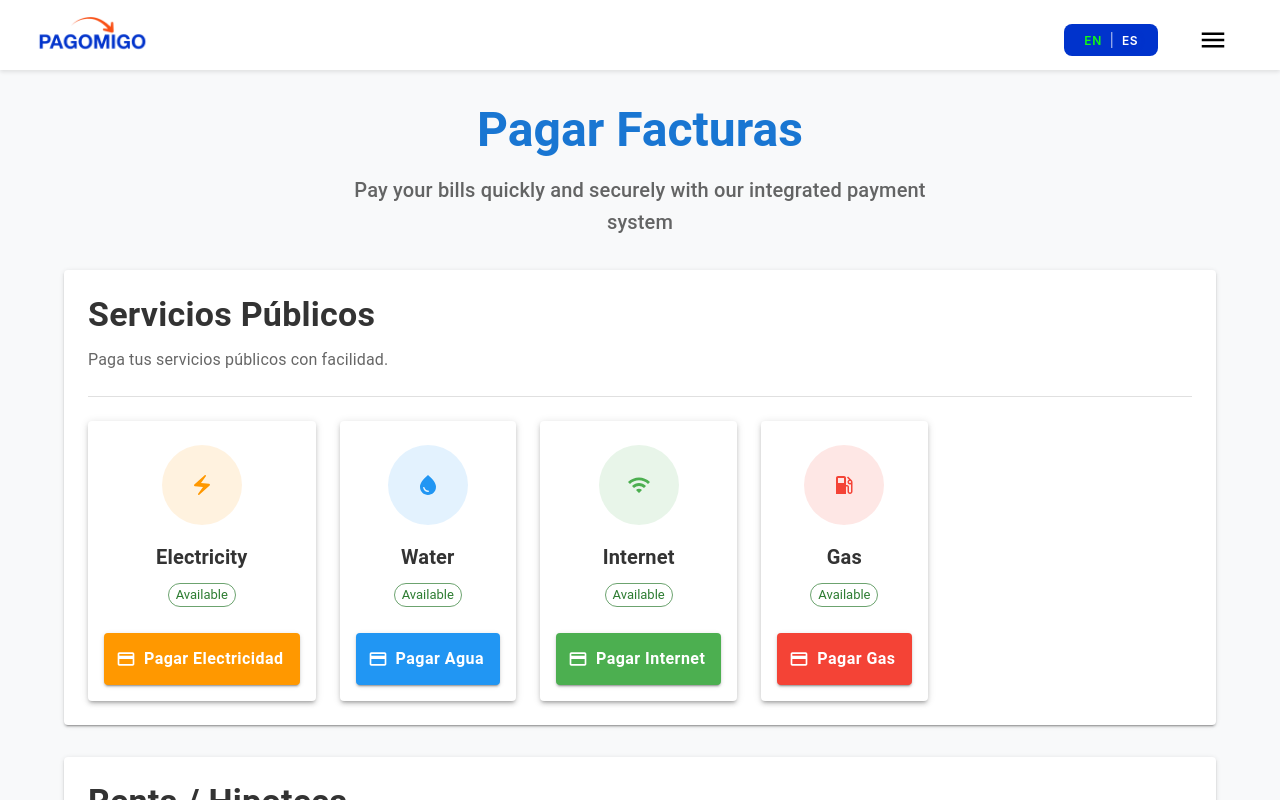
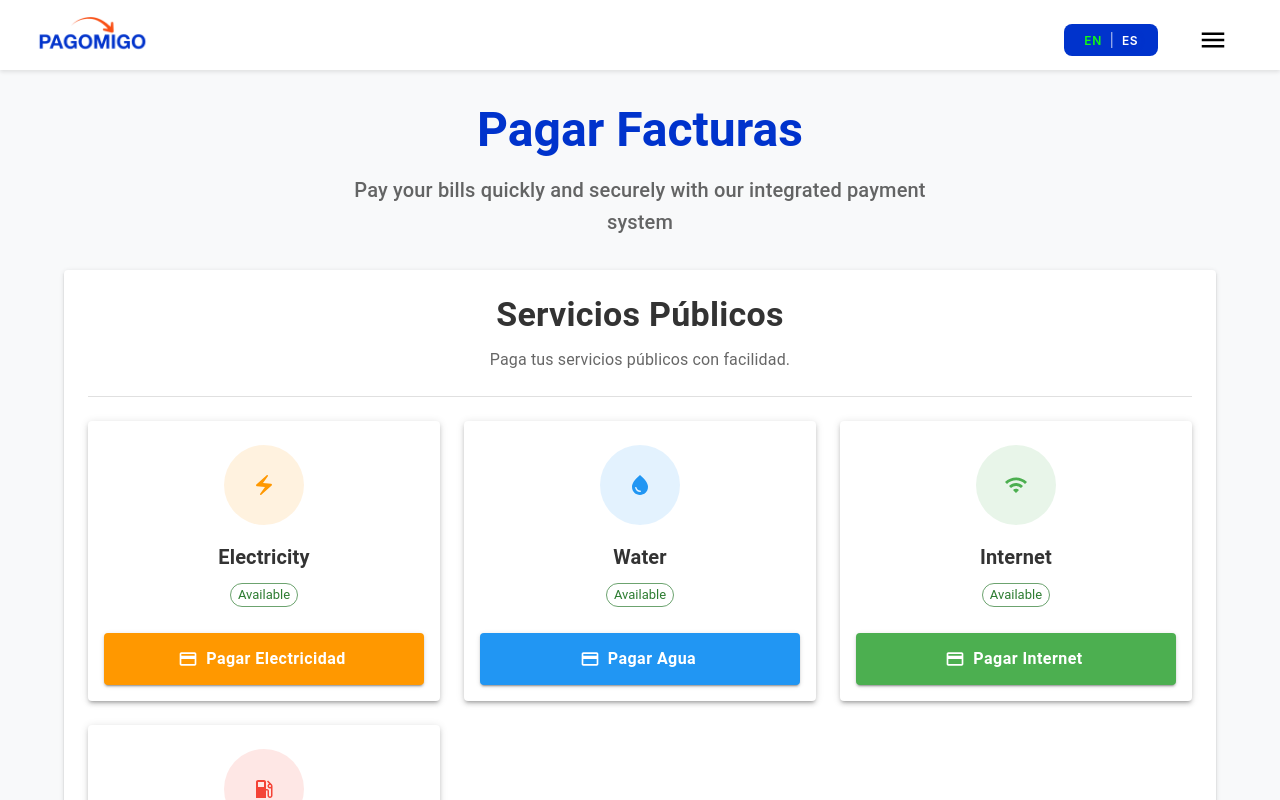
Before and after one commit to silverfoxmediaco/pagomigoreact, a React (Create React App) app: page /billpay in a window 1280 px wide. Shown: the top 800 px of the page. Built offline with nearby package versions, Linux system fonts and the light colour scheme; no server answers.

Commit message:
styling of billpay

```diff
--- a/src/pages/Billpay.jsx
+++ b/src/pages/Billpay.jsx
@@ -1,4 +1,4 @@
-// src/pages/BillPayTest.jsx
+// src/pages/BillPay.jsx
 import React, { useState } from 'react';
 import { useLanguage } from '../context/LanguageContext';
 import Navigation from '../components/Navigation';
@@ -36,7 +36,7 @@ import {
   Payment as PaymentIcon
 } from '@mui/icons-material';
 
-const BillPayTest = () => {
+const BillPay = () => {
   const { t } = useLanguage();
   const { user } = useAuth();
   const [loading, setLoading] = useState(false);
@@ -189,7 +189,7 @@ const BillPayTest = () => {
             gutterBottom
             sx={{
               fontWeight: 'bold',
-              color: '#1976d2',
+              color: '#03c',
               mb: 2
             }}
           >
@@ -225,7 +225,7 @@ const BillPayTest = () => {
             elevation={2}
             sx={{ mb: 4, p: 3 }}
           >
-            <Box sx={{ mb: 3 }}>
+            <Box sx={{ mb: 3, textAlign: 'center' }}>
               <Typography
                 variant="h4"
                 component="h2"
@@ -247,7 +247,7 @@ const BillPayTest = () => {
 
             <Grid container spacing={3}>
               {category.items.map((item, itemIndex) => (
-                <Grid item xs={6} sm={6} md={4} key={itemIndex} sx={{ display: 'flex' }}>
+                <Grid key={itemIndex} size={{ xs: 12, sm: 6, md: 4 }} sx={{ display: 'flex' }}>
                   <Card
                     elevation={3}
                     sx={{
@@ -354,19 +354,19 @@ const BillPayTest = () => {
             Payment Statistics
           </Typography>
           <Grid container spacing={3}>
-            <Grid item xs={12} md={4}>
+            <Grid size={{ xs: 12, md: 4 }}>
               <Typography variant="h4" color="success.main" fontWeight="bold">
                 99.9%
               </Typography>
               <Typography color="text.secondary">Success Rate</Typography>
             </Grid>
-            <Grid item xs={12} md={4}>
+            <Grid size={{ xs: 12, md: 4 }}>
               <Typography variant="h4" color="primary.main" fontWeight="bold">
                 &lt;2s
               </Typography>
               <Typography color="text.secondary">Average Processing</Typography>
             </Grid>
-            <Grid item xs={12} md={4}>
+            <Grid size={{ xs: 12, md: 4 }}>
               <Typography variant="h4" color="info.main" fontWeight="bold">
                 24/7
               </Typography>
@@ -381,4 +381,4 @@ const BillPayTest = () => {
   );
 };
 
-export default BillPayTest;
+export default BillPay;
```
